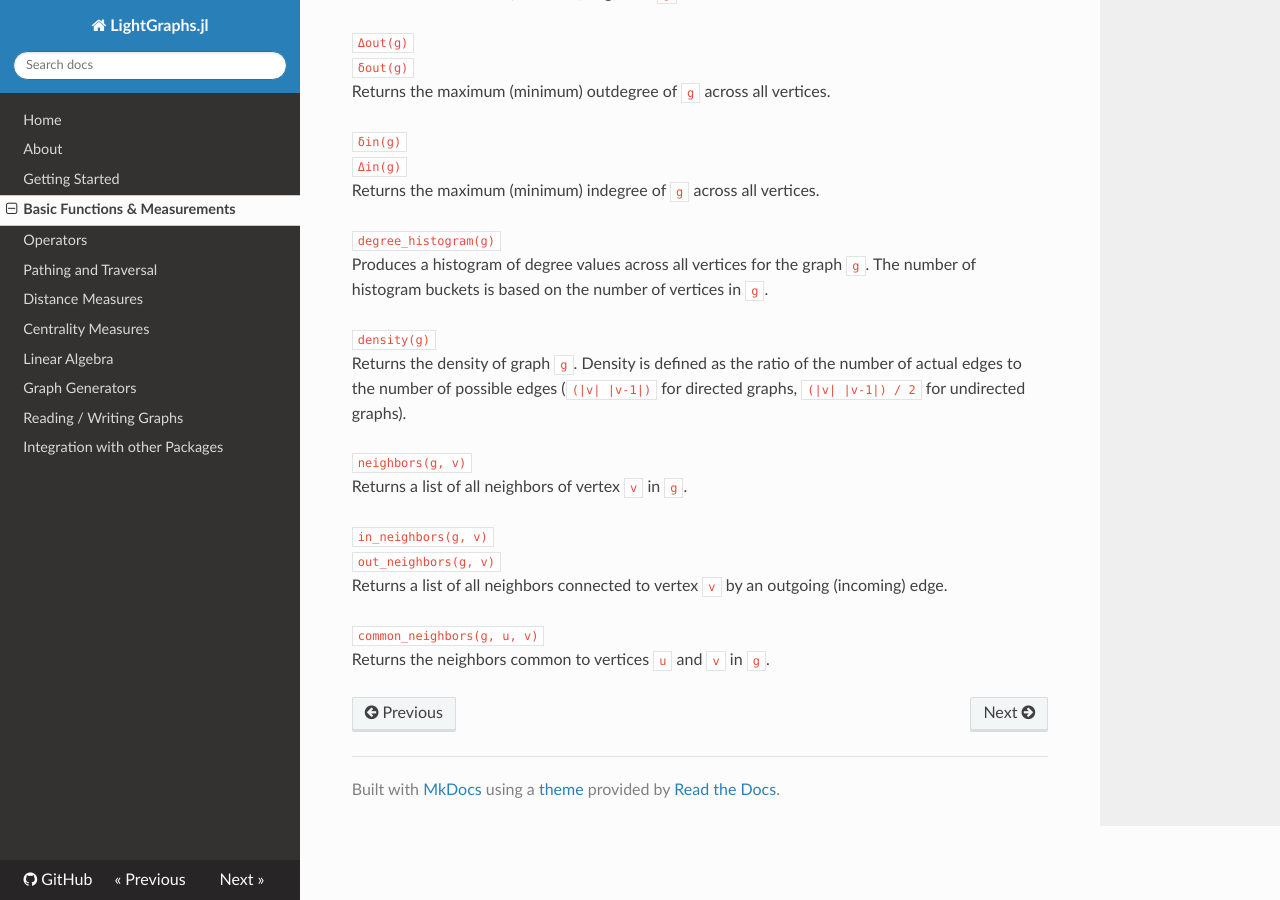
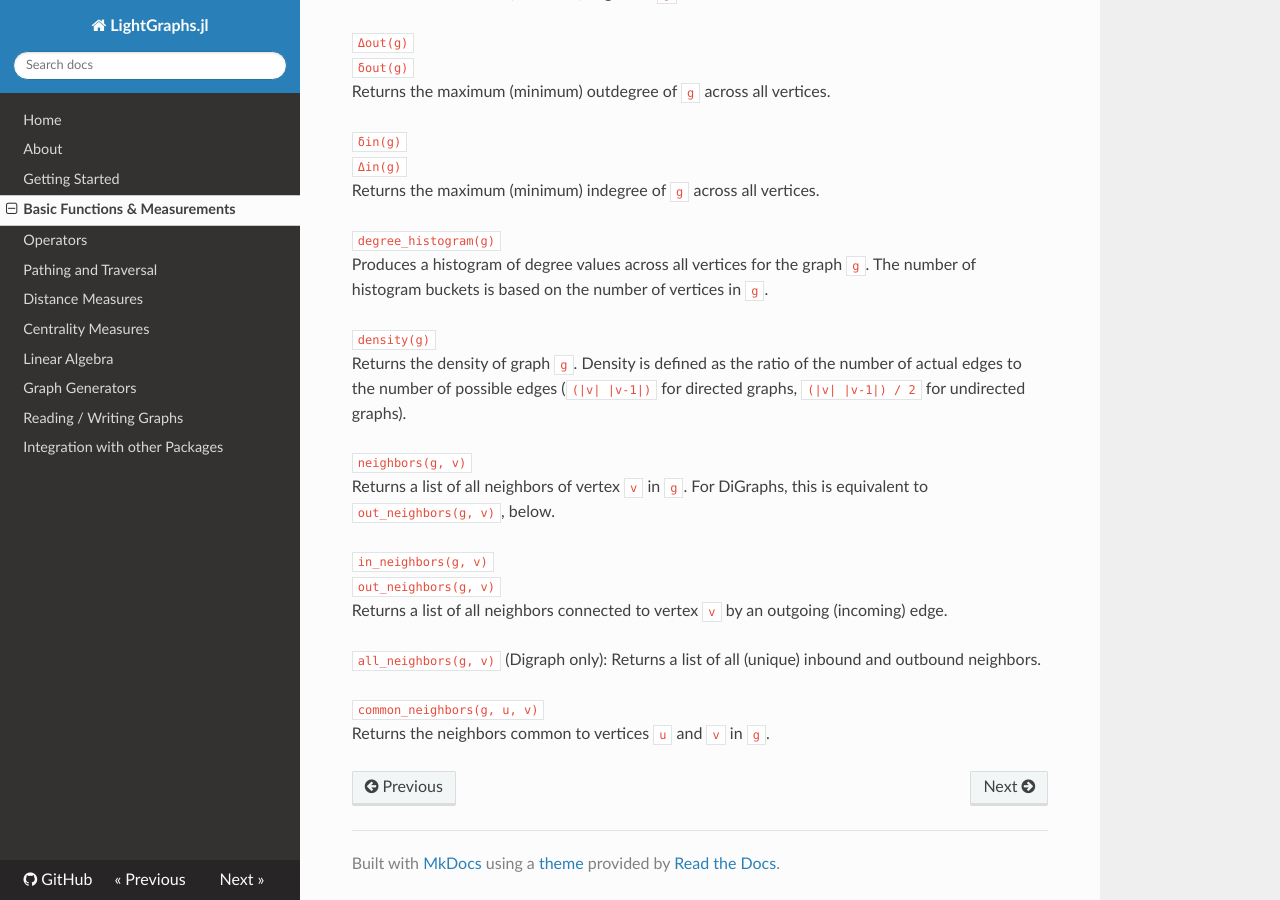
Before and after one commit to sbromberger/LightGraphs.jl, an MkDocs documentation site: the page built from doc/basicmeasures.md, in a window 1280 px wide and 900 px high, scrolled down 1330 px. Built offline with MkDocs 1.6.1, drawn with Linux system fonts in a browser that asks for light colours; nearby versions of some CDN libraries; old or Windows-style settings are respelled for this version of MkDocs.

Commit message:
all_neighbors
docs and a bit of cleanup

```diff
--- a/doc/basicmeasures.md
+++ b/doc/basicmeasures.md
@@ -69,12 +69,16 @@ of actual edges to the number of possible edges (`(|v| |v-1|)` for directed
 graphs, `(|v| |v-1|) / 2` for undirected graphs).
 
 `neighbors(g, v)`
-Returns a list of all neighbors of vertex `v` in `g`.
+Returns a list of all neighbors of vertex `v` in `g`. For DiGraphs, this is
+equivalent to `out_neighbors(g, v)`, below.
 
 `in_neighbors(g, v)`
 `out_neighbors(g, v)`
 Returns a list of all neighbors connected to vertex `v` by an outgoing
 (incoming) edge.
 
+`all_neighbors(g, v)`
+(Digraph only): Returns a list of all (unique) inbound and outbound neighbors.
+
 `common_neighbors(g, u, v)`
 Returns the neighbors common to vertices `u` and `v` in `g`.
```
Also changed, not shown: 4 other files.
